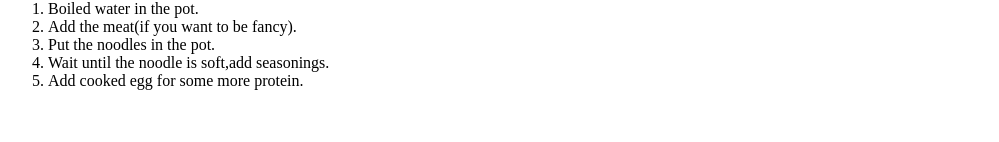
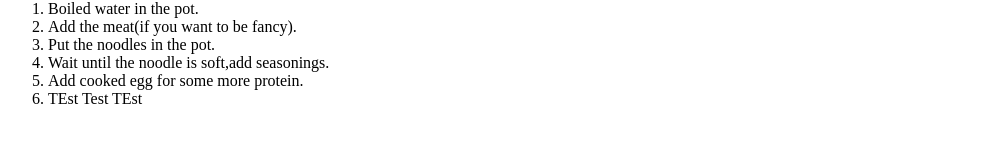
Before and after one commit to Tainyz/odin-recipes, a plain HTML site: page recipes/instantnoodle.html in a window 1280 px wide. Shown: the part 592-734 px from the top of the page, without its empty margins (0-999 px from the left). Drawn offline with Linux system fonts and the light colour scheme.

Commit message:
Test TEst TEst

```diff
--- a/recipes/instantnoodle.html
+++ b/recipes/instantnoodle.html
@@ -26,6 +26,7 @@
         <li>Put the noodles in the pot.</li>
         <li>Wait until the noodle is soft,add seasonings.</li>
         <li>Add cooked egg for some more protein.</li>
+        <li>TEst Test TEst</li>
     </ol>
 </body>
 </html>
```
